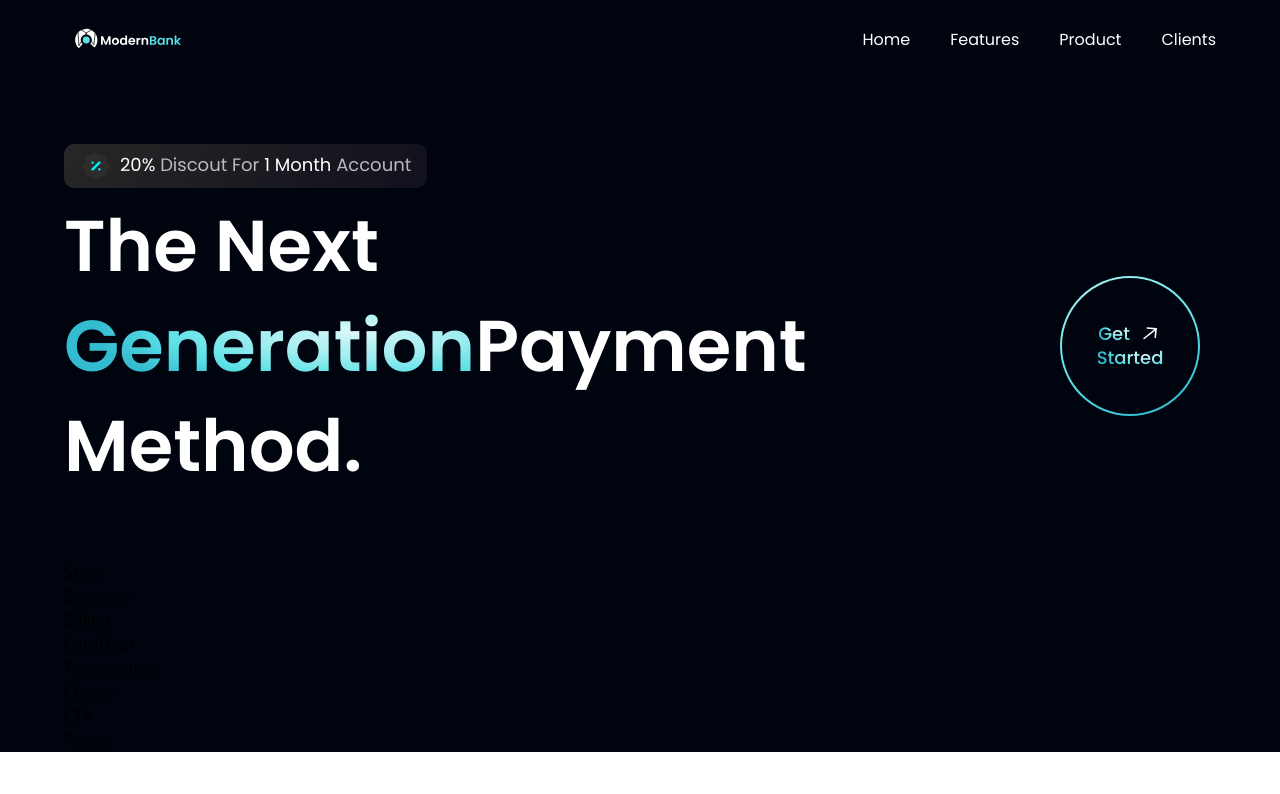
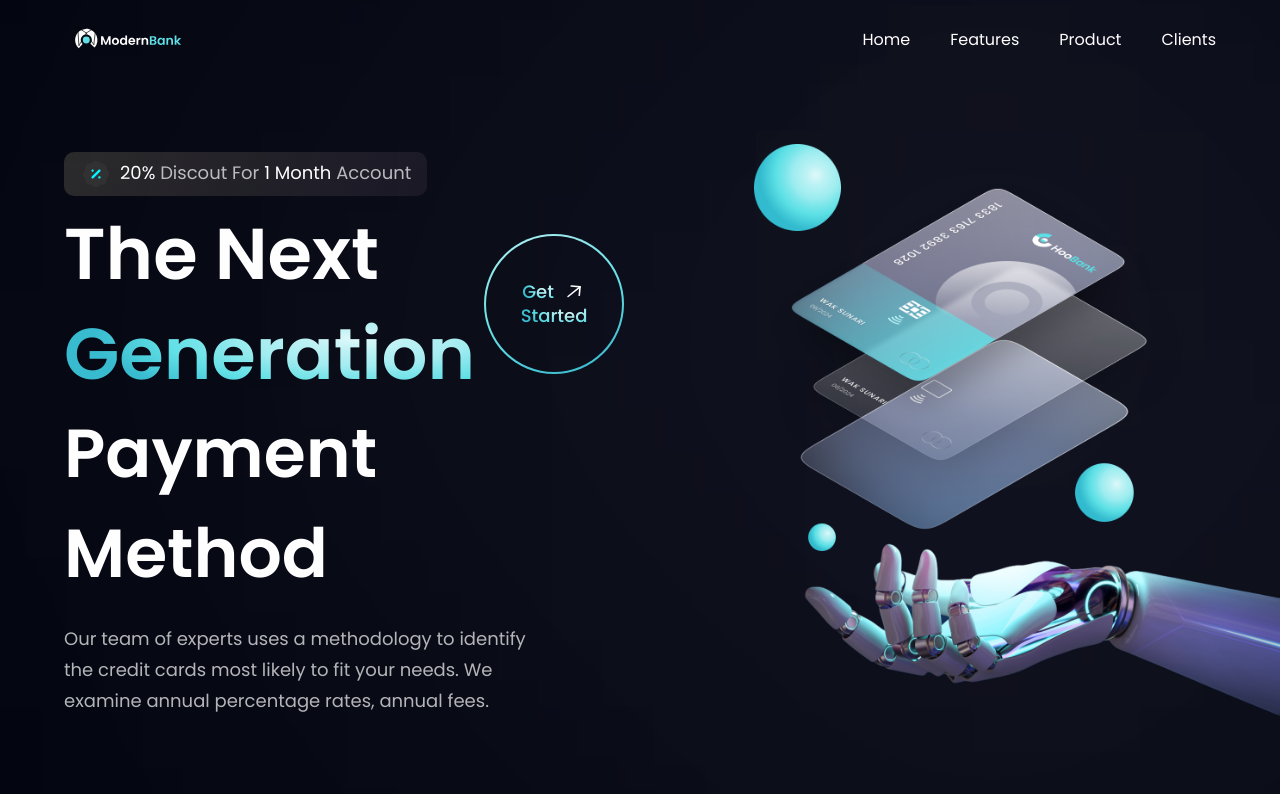
Before and after one commit to akashdas99/Banking-App, a React (Vite) app: page / in a window 1280 px wide. Shown: the top 794 px of the page. Built offline with nearby package versions, Linux system fonts and the light colour scheme.

Commit message:
feat: Completed the Hero Section

```diff
--- a/src/components/Hero.tsx
+++ b/src/components/Hero.tsx
@@ -1,4 +1,4 @@
-import { discount } from "../assets";
+import { discount, robot } from "../assets";
 import styles from "../style";
 import GetStarted from "./GetStarted";
 const Hero = () => (
@@ -17,12 +17,29 @@
         <h1 className="flex-1 font-poppins font-semibold ss:text-[72px] text-[52px] text-white ss:leading-[100px] leading-[75px]">
           The Next <br className="sm:block hidden" />{" "}
           <span className="text-gradient">Generation</span>
-          Payment Method.
         </h1>
         <div className="ss:flex hidden md:mr-4 mr-0">
           <GetStarted />
         </div>
       </div>
+      <h1 className=" font-poppins font-semibold ss:text-[68px] text-[52px] text-white ss:leading-[100px] leading-[75px] w-full">
+        Payment Method
+      </h1>
+      <p className={`${styles.paragraph} max-w-[470px] mt-5`}>
+        Our team of experts uses a methodology to identify the credit cards most
+        likely to fit your needs. We examine annual percentage rates, annual
+        fees.
+      </p>
+    </div>
+    <div className={`flex-1 flex ${styles.flexCenter} md:my-0 my-10 relative`}>
+      <img
+        src={robot}
+        alt="billing"
+        className="w-[100%] h-[100%] relative z-[5]"
+      />
+      <div className="absolute z-[0] w-[40%] h-[35%] top-0 pink__gradient"></div>
+      <div className="absolute z-[1] w-[80%] h-[80%] rounded-full bottom-40 white__gradient"></div>
+      <div className="absolute z-[0] w-[50%] h-[50%] right-20 bottom-20 white__gradient"></div>
     </div>
   </section>
 );
```
